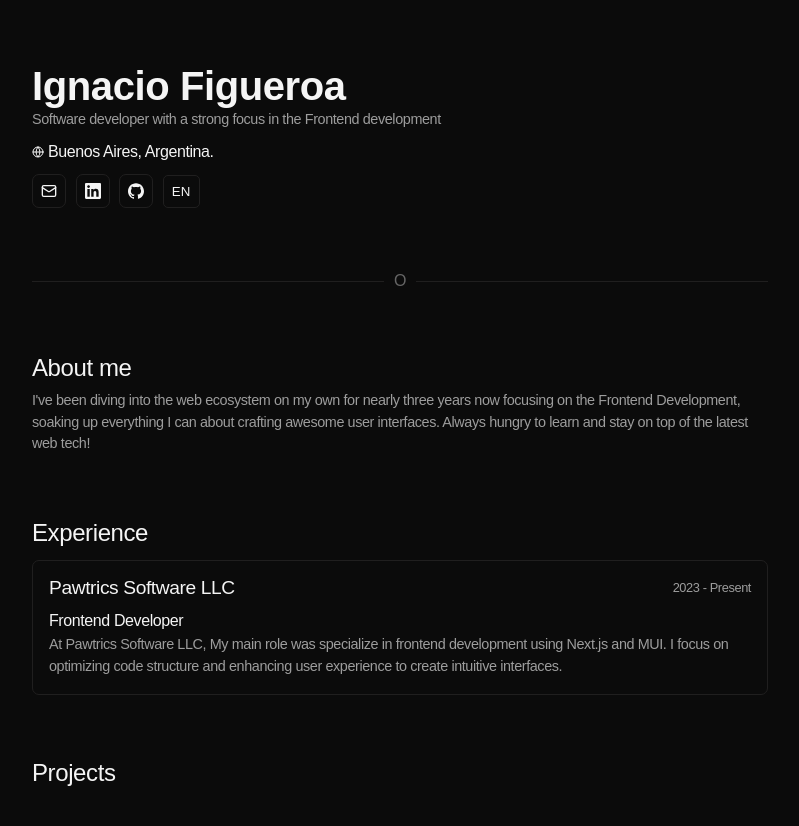
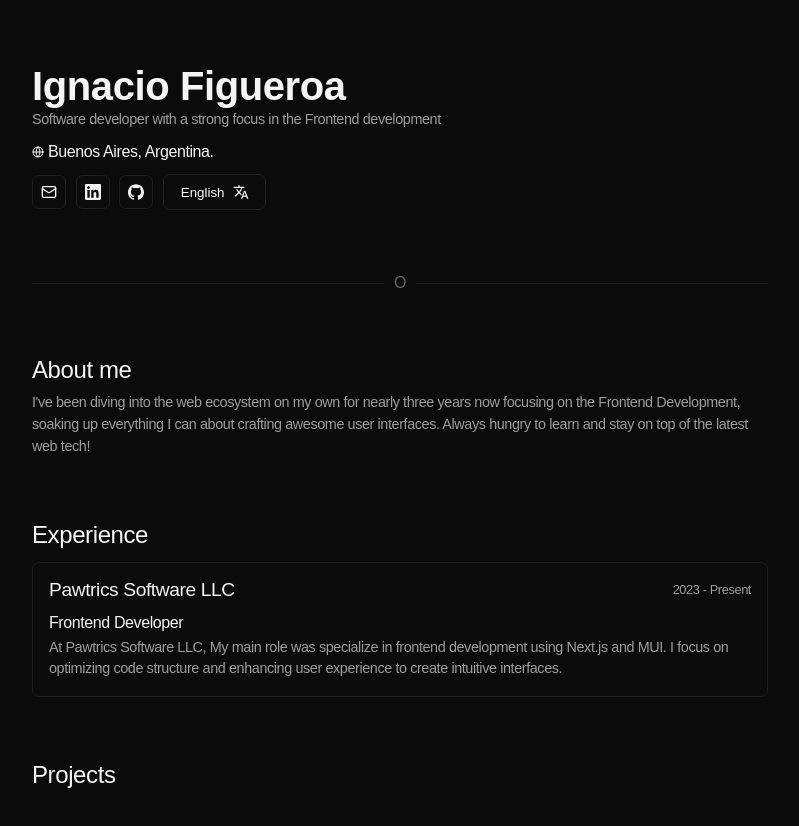
Before and after one commit to figueroaignacio/portfolio, a React (Vite) app: page / in a window 1280 px wide. Shown: the top 826 px of the page, without its empty margins (240-1039 px from the left). Built offline with nearby package versions, Linux system fonts and the light colour scheme.

Commit message:
style: changing the select lang style

```diff
--- a/src/components/SelectLanguage/SelectLanguage.module.css
+++ b/src/components/SelectLanguage/SelectLanguage.module.css
@@ -1,14 +1,17 @@
-.select {
+.selectContainer {
+  display: flex;
+  justify-content: center;
+  position: relative;
+}
+
+.selectBox {
+  color: white;
+  padding: 0.6rem 2.1875rem 0.6rem 1.0625rem;
   appearance: none;
-  -webkit-appearance: none;
-  -moz-appearance: none;
-  padding: 8px;
-  border: 1px solid #201f1f;
-  color: #f5f5f5;
-  border-radius: 5px;
-  background-color: transparent;
-  cursor: pointer;
-  width: auto;
+  border: 0.0625rem solid #201f1f;
+  border-radius: 0.4375rem;
+  background: #0b0b0b;
+  display: flex;
 }
 
 .select:hover {
@@ -16,5 +19,15 @@
 }
 
 .select:focus {
-  outline: 1px solid #666;
+  outline: 0.0625rem solid #666;
 }
+
+.selectContainer .selectIconContainer {
+  width: 50px;
+  position: absolute;
+  right: 0;
+  display: flex;
+  justify-content: center;
+  align-items: center;
+  height: 100%;
+}
--- a/src/components/SelectLanguage/SelectLanguage.tsx
+++ b/src/components/SelectLanguage/SelectLanguage.tsx
@@ -3,6 +3,9 @@ import { useEffect, useState } from "react";
 
 // i18n
 import { useTranslation } from "react-i18next";
+
+// Icons
+import { Lang } from "../../icons/Lang";
 
 // Styles
 import styles from "./SelectLanguage.module.css";
@@ -29,13 +32,16 @@ export function SelectLanguage() {
   return (
     <div className={styles.selectContainer}>
       <select
-        className={styles.select}
+        className={styles.selectBox}
         value={selectedLang || undefined}
         onChange={changeLanguage}
       >
-        <option value="en">EN</option>
-        <option value="es">ES</option>
+        <option value="en">English</option>
+        <option value="es">Español</option>
       </select>
+      <div className={styles.selectIconContainer}>
+        <Lang />
+      </div>
     </div>
   );
 }
--- /dev/null
+++ b/src/icons/Lang.tsx
@@ -0,0 +1,14 @@
+export function Lang() {
+  return (
+    <svg
+      xmlns="http://www.w3.org/2000/svg"
+      viewBox="0 -960 960 960"
+      width="16"
+      height="16"
+      fill="#f5f5f5"
+    >
+      <title>Language</title>
+      <path d="m476-80 182-480h84L924-80h-84l-43-122H603L560-80h-84ZM160-200l-56-56 202-202q-35-35-63.5-80T190-640h84q20 39 40 68t48 58q33-33 68.5-92.5T484-720H40v-80h280v-80h80v80h280v80H564q-21 72-63 148t-83 116l96 98-30 82-122-125-202 201Zm468-72h144l-72-204-72 204Z" />
+    </svg>
+  );
+}
```
